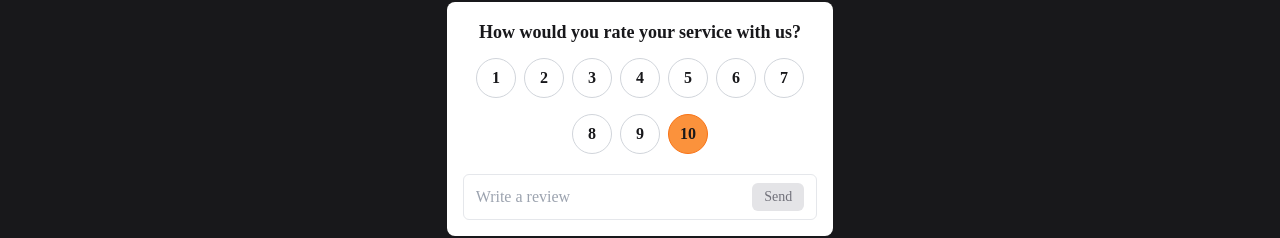
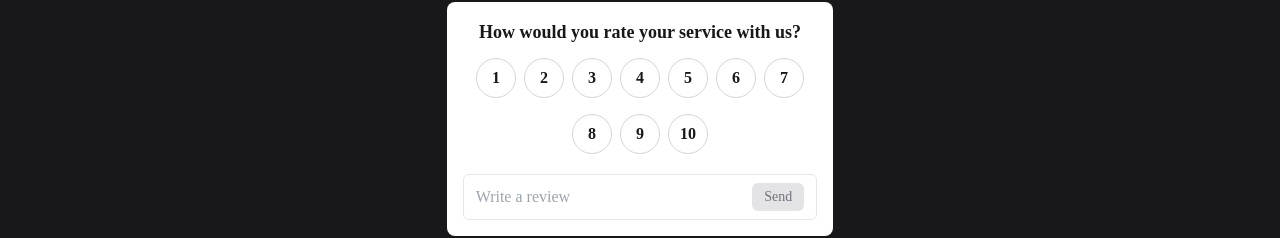
Before and after one commit to setykarimi/FeedBack, a React (Create React App) app: page / in a window 1280 px wide. Shown: the part 94-332 px from the top of the page. Built offline with nearby package versions, Linux system fonts and the light colour scheme.

Commit message:
add useEffect for ratingSelect

```diff
--- a/src/components/RatingSelect.jsx
+++ b/src/components/RatingSelect.jsx
@@ -1,8 +1,15 @@
-import { useState } from "react"
+import { useEffect, useState } from "react"
+import { useFeedback } from "../context/FeedbackContext";
 
 const RatingSelect = ({ select }) => {
     const [selected, setSelected] = useState(10);
+    const {feedbackEdit} = useFeedback();
+
     const inputClassName = 'form-check-input appearance-none rounded-full h-10 w-10 border border-gray-300 bg-white checked:bg-orange-400 checked:border-orange-500 focus:outline-none transition duration-200 my-1 align-top bg-no-repeat bg-center bg-contain float-left  cursor-pointer'
+
+    useEffect(() => {
+        setSelected(feedbackEdit.item.rating)
+    },[feedbackEdit])
 
     const handleChange = (e) => {
         setSelected(+ e.currentTarget.value)
```
